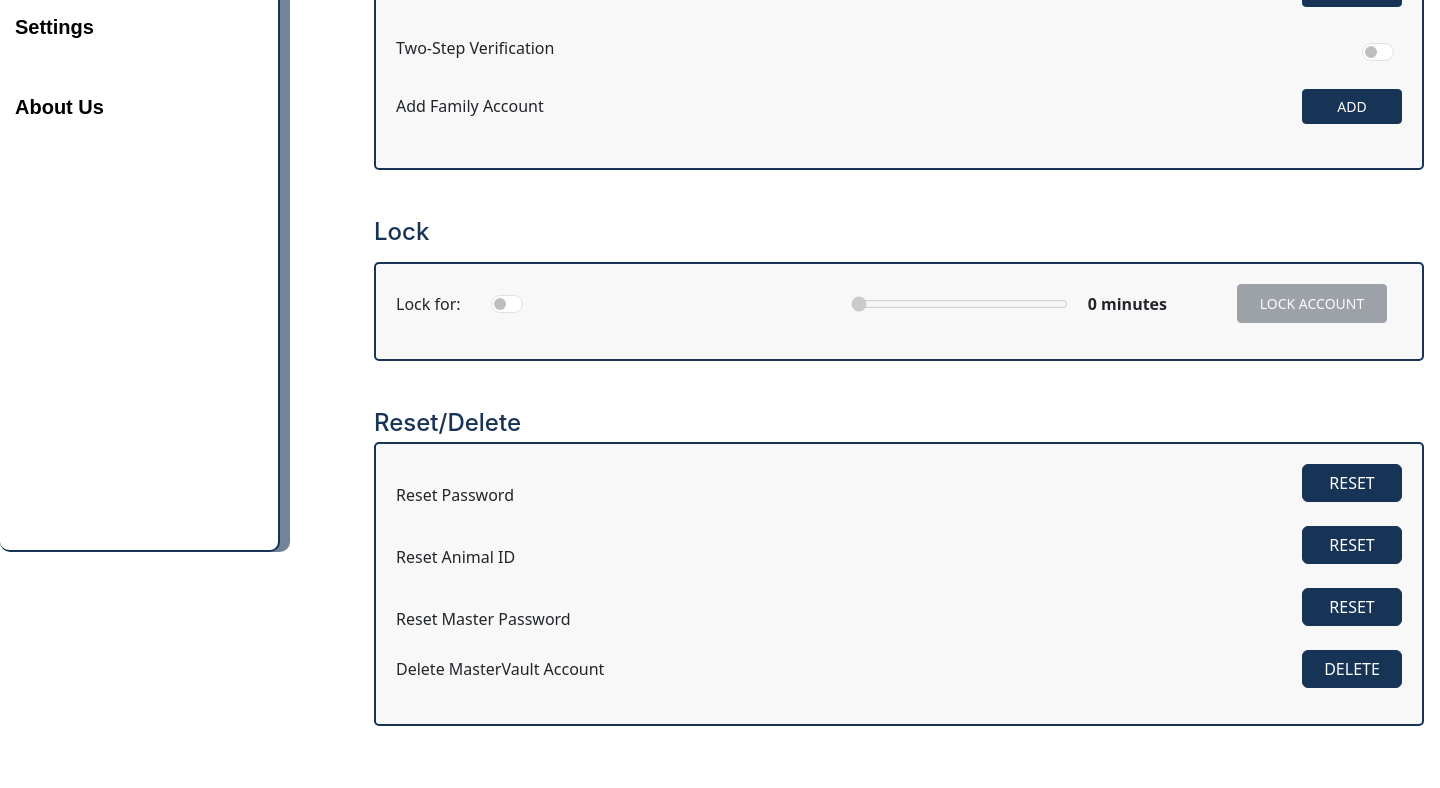
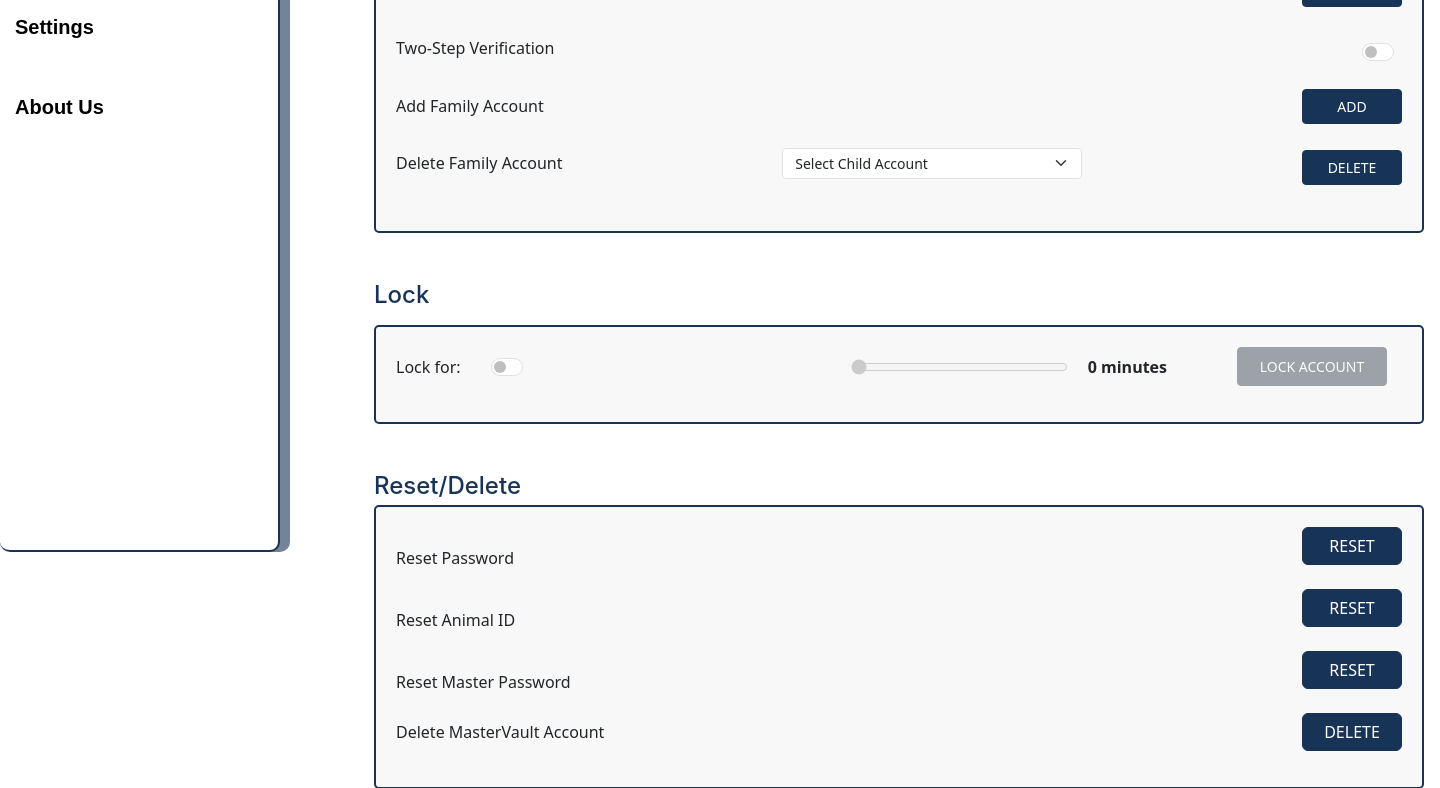
Before and after one commit to SmurfPJ/CS302-MasterVault, a Flask app: page /settingsFamily in a window 1440 px wide. Shown: the part 544-1332 px from the top of the page. Before the commit the page ends 1270 px from the top, so only its background shows below. Run offline with Flask 3, Linux system fonts and the light colour scheme; data that the repository does not hold is empty.

Commit message:
added delete child account feature in settingsFamily

```diff
--- a/app.py
+++ b/app.py
@@ -164,10 +164,7 @@ def getPasswords(passwordID):
     return userList
 
 
-
-
 def getFamilyMembers(sessionID):
-    # Ensure sessionID is an ObjectId
     familyGroup = familyData.find_one({'_id': ObjectId(sessionID)})
 
     # Check if the familyGroup is None (no record found)
@@ -175,27 +172,19 @@ def getFamilyMembers(sessionID):
         print("No family group found for sessionID:", sessionID)
         return []
 
-    currentList = []
     childList = []
 
-    # Iterate through familyGroup items
     for key, value in familyGroup.items():
-        if key == '_id' or key == 'familyID':
-            continue  # Skip the '_id' and 'familyID' keys
+        if key.startswith("childID") and value:
+            # Find the corresponding child name
+            child_name_key = key.replace("childID", "childName")
+            child_name = familyGroup.get(child_name_key, "(Family Member)")
 
-        currentList.append(value)
+            if value and child_name:
+                childList.append((value, child_name))
 
-        if len(currentList) == 2:
-            childList.append(currentList)
-            currentList = []
-
-    if currentList:
-        childList.append(currentList)
-
-    print("Child Accounts: ", childList)
+    print("Child Accounts:", childList)
     return childList
-
-
 
 
 def check_password_strength(password):
@@ -1125,10 +1114,21 @@ def remove_passwordList_entry(username, website, email, password):
 def settings():
     return render_template('settings.html')
 
+
 @app.route('/settingsFamily', methods=['GET'])
 def settings_family():
     accountType = session.get('accountType', 'family')
-    return render_template('settingsFamily.html', accountType=accountType)
+    is_child_account = session.get('is_child_account', False)
+
+    # Retrieve family members if the account is not a child account
+    family_accounts = []
+    if not is_child_account:
+        sessionID = session.get('sessionID')
+        family_accounts = getFamilyMembers(sessionID)
+
+    return render_template('settingsFamily.html', accountType=accountType, family_accounts=family_accounts,
+                           is_child_account=is_child_account)
+
 
 @app.route('/familyRegister', methods=['GET', 'POST'])
 def familyRegister():
@@ -1156,6 +1156,44 @@ def add_family_account():
         return jsonify({"success": True, "message": "Request sent successfully"})
     else:
         return jsonify({"success": False, "message": "Current user not found"}), 404
+
+
+@app.route('/delete_child_account', methods=['POST'])
+def delete_child_account():
+    data = request.get_json()
+    child_id = data.get('childID')
+
+    if not child_id:
+        return jsonify({'status': 'error', 'message': 'Child ID is required.'}), 400
+
+    family_id = session.get('familyID')
+
+    # Ensure the child ID belongs to the family
+    family_accounts = familyData.find_one({"familyID": family_id, "$or": [{"childID1": ObjectId(child_id)},
+                                                                         {"childID2": ObjectId(child_id)},
+                                                                        ]})
+
+    if not family_accounts:
+        return jsonify({'status': 'error', 'message': 'Child account not found in family records.'}), 404
+
+    # Identify the correct field for the child ID and associated name
+    update_data = {}
+    for key, value in family_accounts.items():
+        if value == ObjectId(child_id):
+            update_data[key] = ""  # Clear the childID
+            name_key = key.replace("childID", "childName")  # Find the corresponding name field
+            if name_key in family_accounts:
+                update_data[name_key] = ""  # Clear the childName as well
+
+    # Perform the update to clear the child ID and name fields in familyData
+    familyData.update_one({"familyID": family_id}, {"$unset": update_data})
+
+    # Remove the child's account from userData
+    userData.delete_one({"_id": ObjectId(child_id)})
+
+    return jsonify({'status': 'success', 'message': 'Child account deleted successfully.'}), 200
+
+
 
 
 
--- a/static/script.js
+++ b/static/script.js
@@ -886,6 +886,39 @@ let globalTimerInterval = null;
             });
     };
 
+    function deleteChildAccount() {
+    const selectedChildID = document.getElementById('deleteChildAccountSelect').value;
+    if (!selectedChildID) {
+        alert('Please select a child account to delete.');
+        return;
+    }
+
+    if (confirm('Are you sure you want to delete this child account? This action cannot be undone.')) {
+        fetch('/delete_child_account', {
+            method: 'POST',
+            headers: {
+                'Content-Type': 'application/json'
+            },
+            body: JSON.stringify({ childID: selectedChildID })
+        })
+        .then(response => response.json())
+        .then(data => {
+            if (data.status === 'success') {
+                alert('Child account deleted successfully.');
+                window.location.reload();  // Reloads the page to refresh the list
+            } else {
+                alert('Failed to delete child account: ' + data.message);
+            }
+        })
+        .catch(error => {
+            console.error('Error:', error);
+            alert('An error occurred while deleting the child account.');
+        });
+    }
+}
+
+
+
     // ----------------------------
     // Alert Dismissal
     // ----------------------------
--- a/templates/settingsFamily.html
+++ b/templates/settingsFamily.html
@@ -35,17 +35,40 @@
             <!-- Feedback Messages -->
             <div id="twoStepFeedback" class="text-muted mt-2"></div>
 
+           {% if not is_child_account %}
+               <!-- Add Family Account Option -->
                <li class="mb-4 d-flex justify-content-between align-items-center">
                    <span>Add Family Account</span>
                    <div>
                        <button type="button" class="btn btn-secondary btn-sm" onclick="showFamilyAccountInput()">ADD</button>
                    </div>
                </li>
+
+               <!-- Hidden input for adding family account -->
                <li id="familyAccountInput" class="mb-4" style="display: none;">
                    <label for="familyEmail" class="visually-hidden">Enter family member's email</label>
                    <input type="email" id="familyEmail" class="form-control mb-2" placeholder="Enter family member's email" aria-label="Enter family member's email">
                    <button id="addFamilyAccountBtn" class="btn btn-primary" onclick="addFamilyAccount()">Send Request</button>
                </li>
+
+               <!-- Delete Family Account Option -->
+               <li class="mb-4 d-flex justify-content-between align-items-center">
+                   <label for="deleteChildAccountSelect" class="form-label">Delete Family Account</label>
+                   <div class="input-group mb-2" style="max-width: 300px;">
+                       <select id="deleteChildAccountSelect" name="deleteChildAccountSelect" class="form-select form-select-sm" style="padding: 0.25rem 0.75rem; font-size: 0.875rem;">
+                           <option selected disabled>Select Child Account</option>
+                           {% for account in family_accounts %}
+                               <option value="{{ account[0] }}">{{ account[1] }} (Family Member)</option>
+                           {% endfor %}
+                       </select>
+                   </div>
+                   <div>
+                       <button type="button" class="btn btn-danger btn-sm" onclick="deleteChildAccount()">DELETE</button>
+                   </div>
+               </li>
+           {% endif %}
+
+
         </ul>
     </div>
 
```
Lines whose indentation alone changed are shown as unchanged.
